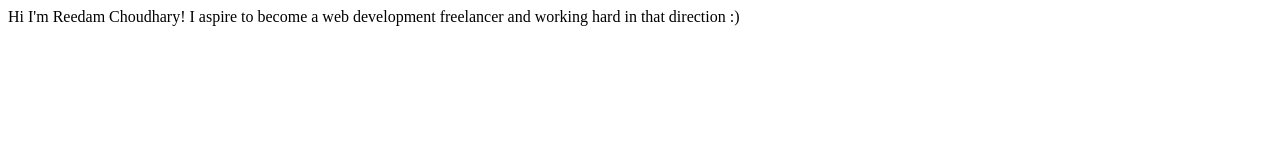
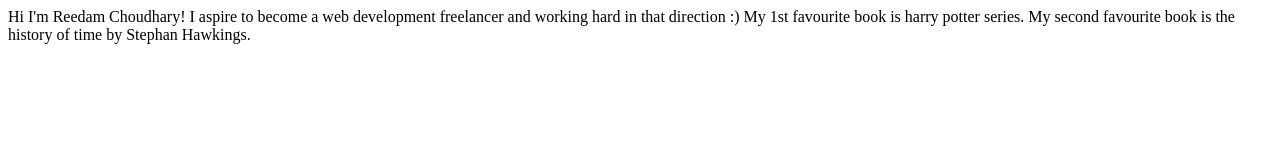
Before and after one commit to reedamchoudhary/reedamchoudhary-portfolio.com, a plain HTML site: page index.html in a window 1280 px wide. Drawn offline with Linux system fonts and the light colour scheme.

Commit message:
added some interests

```diff
--- a/index.html
+++ b/index.html
@@ -5,5 +5,6 @@
     </head>
     <body>
         Hi I'm Reedam Choudhary! I aspire to become a web development freelancer and working hard in that direction :)
+        My 1st favourite book is harry potter series. My second favourite book is the history of time by Stephan Hawkings.
     </body>
 </html>
```
